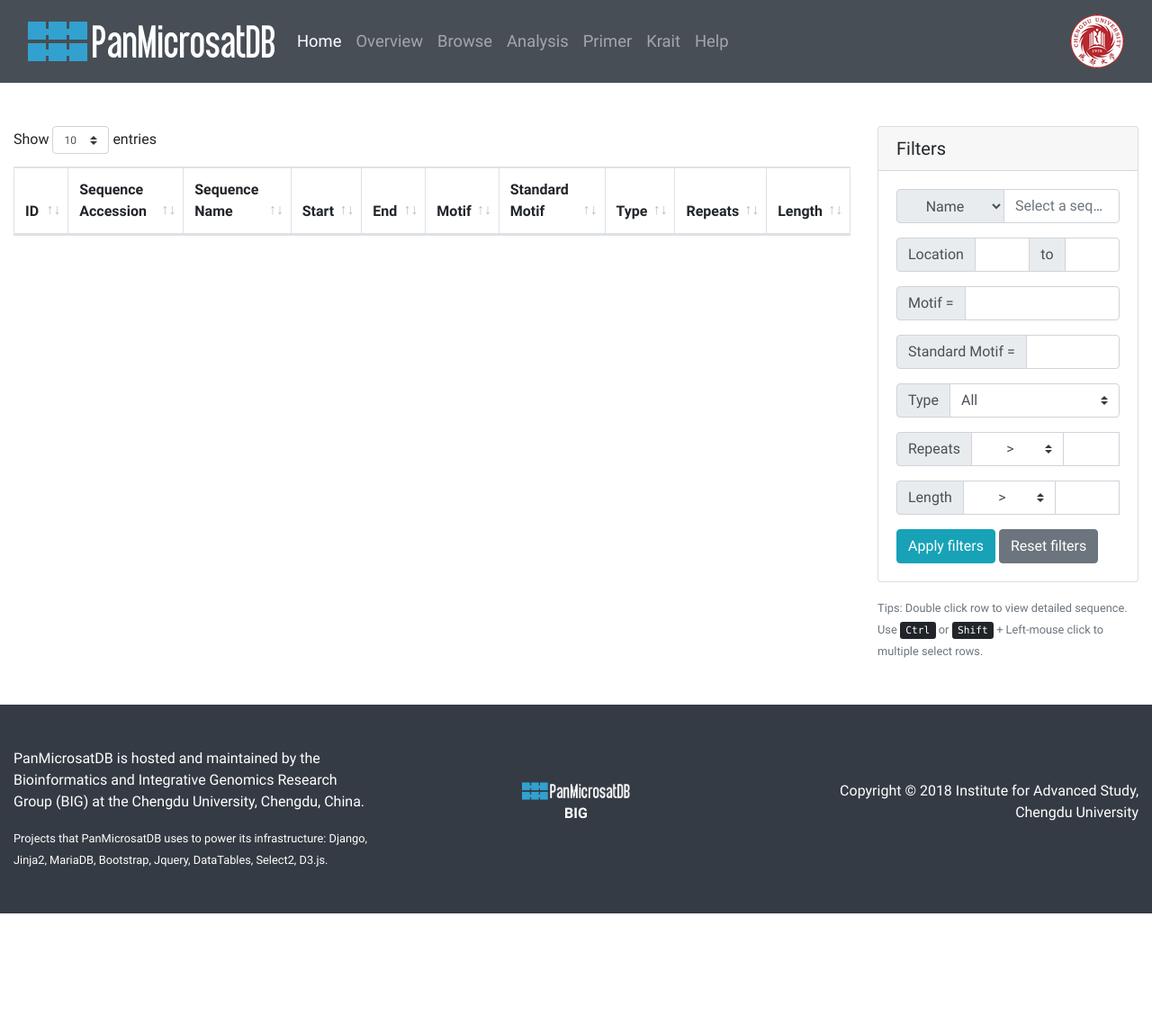
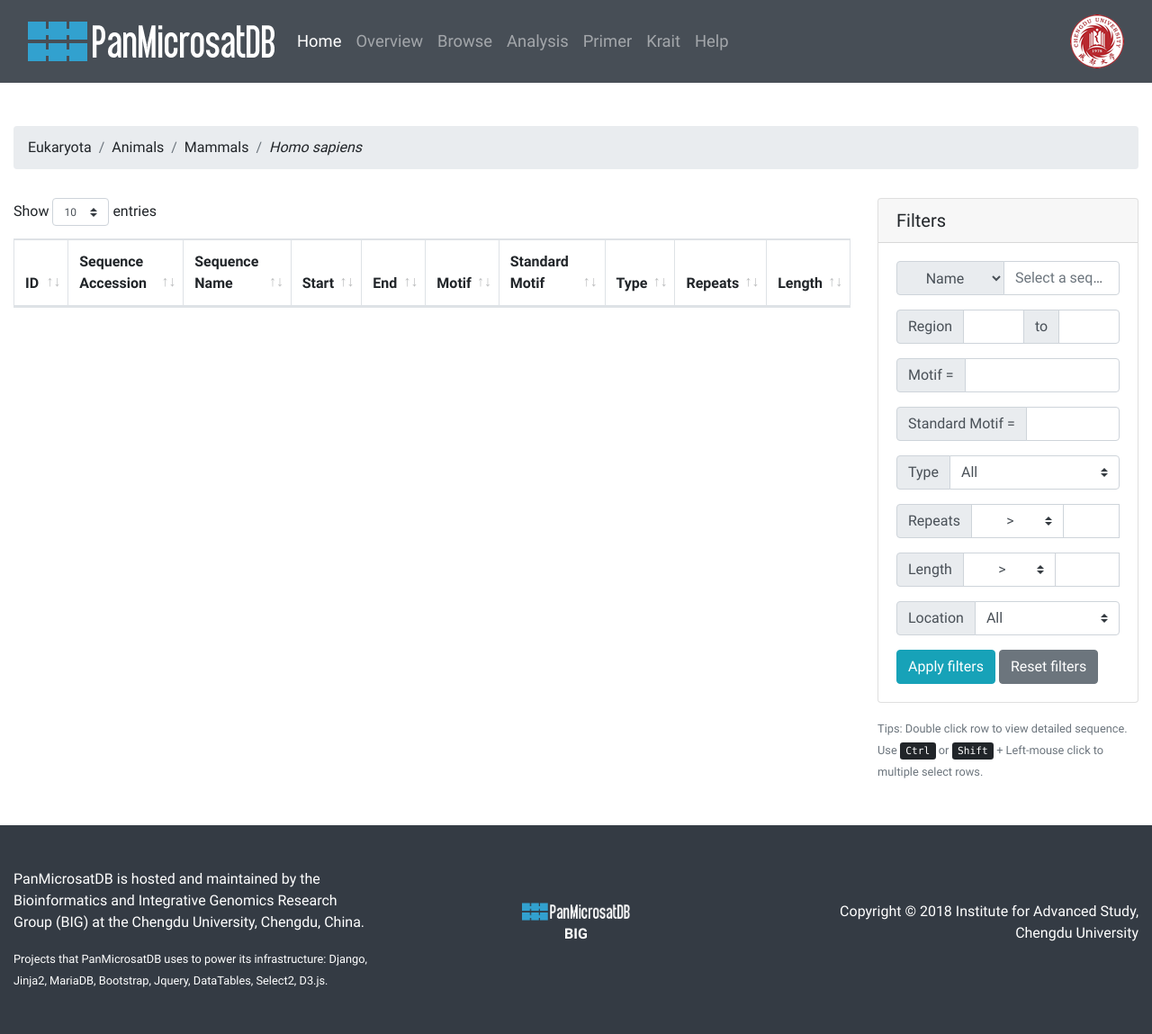
Before and after one commit to lmdu/PanMicrosatDB, a Python web app: template jinja2/panmicrosatdb/browse.html in a window 1280 px wide. Shown: the whole page at 90% size. Before the commit the page ends 1015 px from the top, so only its background shows below. Run offline with Jinja, Linux system fonts and the light colour scheme; the template is opened without the code that fills it, so the values that code supplies are empty.

Commit message:
added feature filter

```diff
--- a/jinja2/panmicrosatdb/browse.html
+++ b/jinja2/panmicrosatdb/browse.html
@@ -4,16 +4,27 @@
 
 {% block main %}
 {{ csrf_input }}
-<div class="row">
+
+<div class="row mt-5">
+	<div class="col-lg-12">
+		<nav aria-label="breadcrumb">
+			<ol class="breadcrumb">
+				<li class="breadcrumb-item">Eukaryota</li>
+				<li class="breadcrumb-item">Animals</li>
+				<li class="breadcrumb-item">Mammals</li>
+				<li class="breadcrumb-item"><i>Homo sapiens</i></li>
+			</ol>
+		</nav>
+	</div>
+</div>
+
+<div class="row mt-3">
 	<div class="col-lg-9">
-		<div class="pt-5">
-			<table id="ssrview" class="table table-striped table-bordered" width="100%">
-				<tbody title="Click to view sequence"></tbody>
-			</table>
-		</div>
+		<table id="ssrview" class="table table-bordered table-hover" width="100%">
+		</table>
 	</div>
 	<div class="col-lg-3">
-		<div class="pt-5" id="filters">
+		<div id="filters">
 			<div class="card">
 				<h5 class="card-header">Filters</h5>
 				<div class="card-body">
@@ -29,7 +40,7 @@
 
 					<div class="input-group mt-3">
 						<div class="input-group-prepend">
-							<label class="input-group-text">Location</label>
+							<label class="input-group-text">Region</label>
 						</div>
 						<input type="number" id="input-start" name="start" class="form-control">
 						<div class="input-group-prepend input-group-append">
@@ -98,6 +109,21 @@
 						<input type="number" id="input-length" name="length" class="form-control">
 						<input type="hidden" id="max-length" name="maxlength" class="form-control">
 					</div>
+
+					<div class="input-group mt-3">
+						<div class="input-group-prepend">
+							<label class="input-group-text">Location</label>
+						</div>
+						<select class="custom-select" id="select-location" name="location">
+							<option value="0">All</option>
+							<option value="1">CDS</option>
+							<option value="2">exon</option>
+							<option value="3">3'UTR</option>
+							<option value="4">intron</option>
+							<option value="5">5'UTR</option>
+						</select>
+					</div>
+
 					<div class="mt-3">
 						<button type="button" class="btn btn-info" id="apply-filter">Apply filters</button>
 						<button type="button" class="btn btn-secondary" id="reset-filter">Reset filters</button>
@@ -127,7 +153,38 @@
 	</div>
 </div>
 
+<!-- right menu -->
+<div class="dropdown-menu" aria-labelledby="dropdownMenuButton" id="context-menu" data-ssr="0">
+	<a class="dropdown-item" href="#" id="view-seq">View Sequence</a>
+	<a class="dropdown-item" href="#" id="view-primer">View Primer</a>
+</div>
+
 <script type="text/javascript">
+function view_sequence(ssr_id){
+
+};
+
+function view_primer(ssr_id){
+	console.log(ssr_id);
+}
+
+$('#context-menu #view-seq').click(function(){
+	$.ajax({
+		url: "{{ url('flank') }}",
+		method: 'POST',
+		data: {ssrid: $('#context-menu').data('ssr')},
+		dataType: 'json'
+	}).done(function(data){
+		$('#ssr-seq-dialog .modal-body').html(data.seq);
+		$('#ssr-seq-dialog').modal('show');
+	});
+});
+
+$('#context-menu #view-primer').click(function(){
+	alert($('#context-menu').data('ssr'));
+});
+
+
 var apply = false;
 var table = $('table#ssrview').DataTable({
 	dom: "<'row'<'col-md-6'l><'col-md-6'p>>rt<'row'<'col-md-6'i><'col-md-6'p>>",
@@ -146,7 +203,7 @@ var table = $('table#ssrview').DataTable({
 	searching: true,
 	processing: true,
 	serverSide: true,
-	select: true,
+	//select: true,
 	ajax: {
 		url: "{{ url('browse') }}",
 		type: 'POST',
@@ -164,9 +221,29 @@ var table = $('table#ssrview').DataTable({
 				d.lensign = $('#select-len-sign').val();
 				d.ssrlen = $('#input-length').val() || '0';
 				d.maxlen = $('#max-length').val() || '0';
+				d.location = $('#select-location').val();
 			}
 		}
+	},
+	drawCallback: function(settings){
+		$('table tbody tr').on('contextmenu', function(e){
+			var row = table.row(this).data();
+			var left = e.pageX + 10;
+			var top = e.pageY - 10;
+			$('#context-menu').css({
+				display: 'block',
+				top: top,
+				left: left
+			});
+			$('#context-menu').data('ssr', row[0]);
+			return false;
+		});
 	}
+});
+
+$('body').on('click', function(){
+	$('#context-menu').data('ssr', 0);
+	$('#context-menu').hide();
 });
 
 $('select#select-sequence').select2({
@@ -218,19 +295,6 @@ $('#apply-filter').click(function(){
 	table.ajax.reload();
 });
 
-$('table tbody').on('dblclick', 'tr', function(){
-	var row = table.row(this).data();
-	$.ajax({
-		url: "{{ url('flank') }}",
-		method: 'POST',
-		data: {ssrid: row[0]},
-		dataType: 'json'
-	}).done(function(data){
-		$('#ssr-seq-dialog .modal-body').html(data.seq);
-		$('#ssr-seq-dialog').modal('show');
-	});
-});
-
 $('#select-len-sign').change(function(){
 	if($(this).val() == 'in'){
 		$('#max-length').attr('type', 'number');
--- a/jinja2/panmicrosatdb/index.html
+++ b/jinja2/panmicrosatdb/index.html
@@ -19,7 +19,7 @@
 							<button class="btn btn-base" type="submit">Search</button>
 						</div>
 					</div>
-					<small class="form-text text-muted">Species name, common name or taxonomy</small>
+					<small class="form-text text-muted">Species name, common name, assembly accession, taxonomy ID</small>
 				</form>
 
 				<p class="mt-5">Quickly jump to human and commonly studied model organism</p>
--- a/static/panmicrosatdb/style/style.css
+++ b/static/panmicrosatdb/style/style.css
@@ -36,10 +36,6 @@ nav.navbar{
 	font-size: 1.15em;
 }
 
-tbody{
-	cursor: pointer;
-}
-
 .A,.T,.G,.C,.N{
 	font-family: "RobotoMono";
 	display: inline-block;
--- a/views.py
+++ b/views.py
@@ -38,6 +38,7 @@ def browse(request):
 		lensign = request.POST.get('lensign')
 		ssrlen = int(request.POST.get('ssrlen', 0))
 		max_ssrlen = int(request.POST.get('maxlen', 0))
+		location = int(request.POST.get('location', 0))
 
 		data = []
 		with in_database(db_config):
@@ -85,6 +86,9 @@ def browse(request):
 					ssrs = ssrs.filter(length__lte=ssrlen)
 				elif lensign == 'in':
 					ssrs = ssrs.filter(length__range=(ssrlen, max_ssrlen))
+
+			if location:
+				ssrs = ssrs.filter(ssrannot__location=location)
 
 
 			total = ssrs.count()
```
